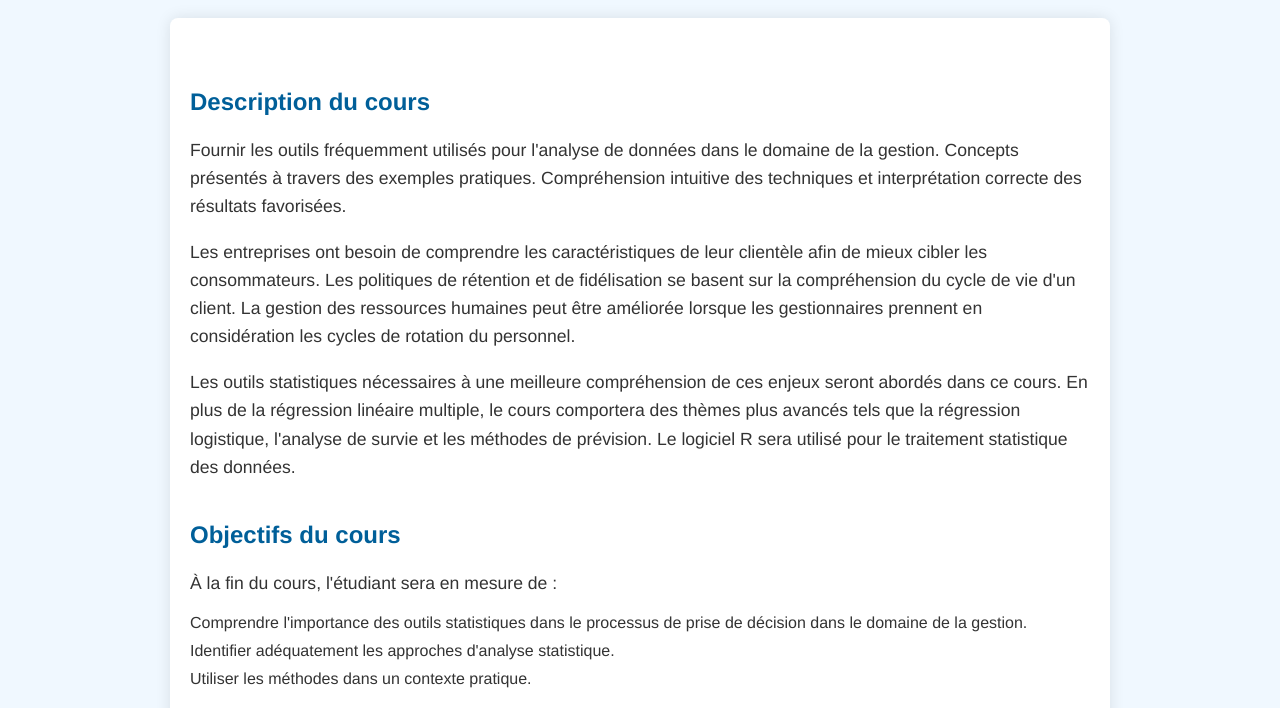
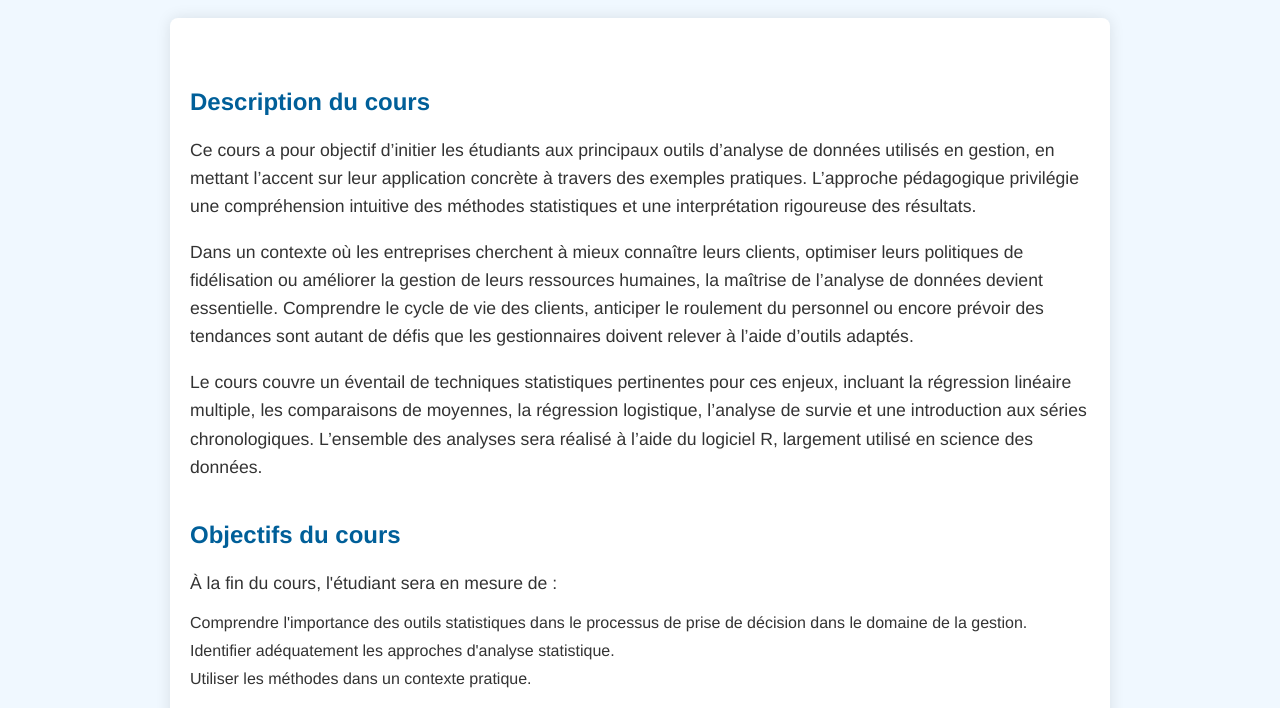
Before and after one commit to MetStatAvanceR/Cours_R, a plain HTML site: page index.html in a window 1280 px wide. Shown: the part 92-800 px from the top of the page. Drawn offline with Linux system fonts and the light colour scheme.

Commit message:
Update index.html

```diff
--- a/index.html
+++ b/index.html
@@ -92,13 +92,13 @@
   <main>
     <h2> Description du cours</h2>
     <p>
-      Fournir les outils fréquemment utilisés pour l'analyse de données dans le domaine de la gestion. Concepts présentés à travers des exemples pratiques. Compréhension intuitive des techniques et interprétation correcte des résultats favorisées.
+      Ce cours a pour objectif d’initier les étudiants aux principaux outils d’analyse de données utilisés en gestion, en mettant l’accent sur leur application concrète à travers des exemples pratiques. L’approche pédagogique privilégie une compréhension intuitive des méthodes statistiques et une interprétation rigoureuse des résultats.
     </p>
     <p>
-      Les entreprises ont besoin de comprendre les caractéristiques de leur clientèle afin de mieux cibler les consommateurs. Les politiques de rétention et de fidélisation se basent sur la compréhension du cycle de vie d'un client. La gestion des ressources humaines peut être améliorée lorsque les gestionnaires prennent en considération les cycles de rotation du personnel.
+      Dans un contexte où les entreprises cherchent à mieux connaître leurs clients, optimiser leurs politiques de fidélisation ou améliorer la gestion de leurs ressources humaines, la maîtrise de l’analyse de données devient essentielle. Comprendre le cycle de vie des clients, anticiper le roulement du personnel ou encore prévoir des tendances sont autant de défis que les gestionnaires doivent relever à l’aide d’outils adaptés.
     </p>
     <p>
-      Les outils statistiques nécessaires à une meilleure compréhension de ces enjeux seront abordés dans ce cours. En plus de la régression linéaire multiple, le cours comportera des thèmes plus avancés tels que la régression logistique, l'analyse de survie et les méthodes de prévision. Le logiciel R sera utilisé pour le traitement statistique des données.
+      Le cours couvre un éventail de techniques statistiques pertinentes pour ces enjeux, incluant la régression linéaire multiple, les comparaisons de moyennes, la régression logistique, l’analyse de survie et une introduction aux séries chronologiques. L’ensemble des analyses sera réalisé à l’aide du logiciel R, largement utilisé en science des données.
     </p>
 
    <h2>Objectifs du cours</h2>
```
